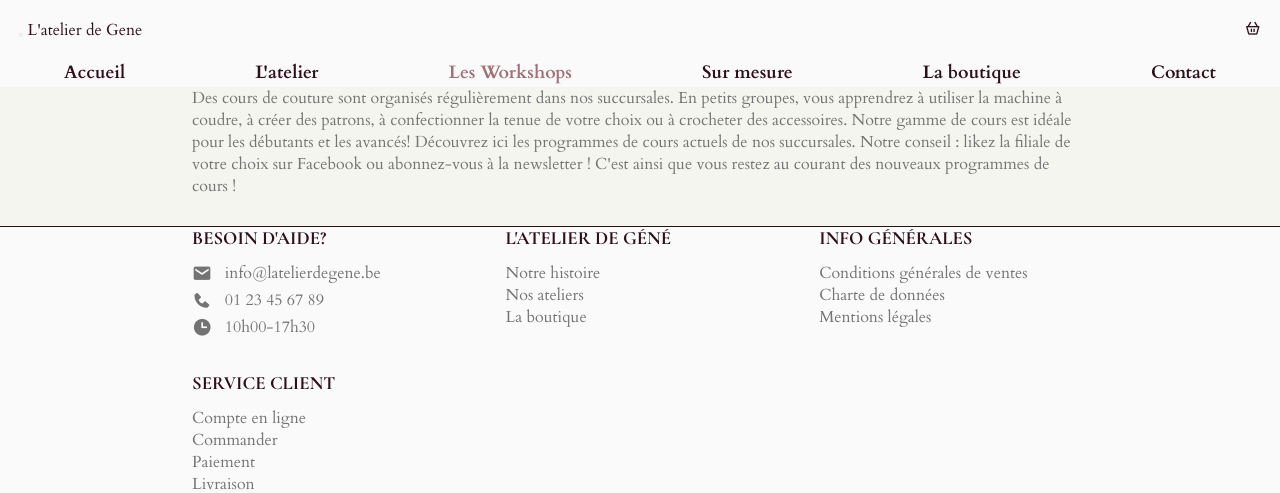
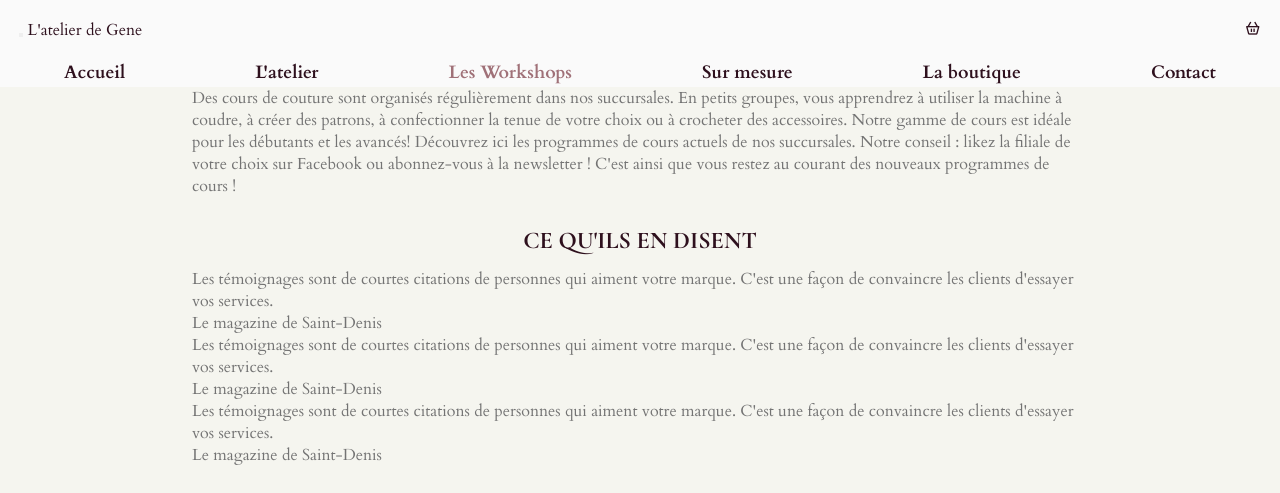
Before and after one commit to DianaNsibu/AtelierDeGene, a plain HTML site: page workshop.html in a window 1280 px wide. Shown: the top 493 px of the page. Drawn offline with nearby package versions, Linux system fonts and the light colour scheme.

Commit message:
ajout section temoignages

```diff
--- a/workshop.html
+++ b/workshop.html
@@ -42,7 +42,7 @@
         </nav>
     </header>
     <main>
-        <section>
+        <section class="workshop-intro">
             <p>Des cours de couture sont organisés régulièrement dans nos succursales. En petits groupes, vous
                 apprendrez à utiliser la machine à coudre, à créer des patrons, à confectionner la tenue de votre choix
                 ou à crocheter des accessoires.
@@ -51,6 +51,24 @@
                 actuels de nos succursales.
                 Notre conseil : likez la filiale de votre choix sur Facebook ou abonnez-vous à la newsletter ! C'est
                 ainsi que vous restez au courant des nouveaux programmes de cours !</p>
+        </section>
+        <section class="workshop-temoignage">
+            <h2>ce qu'ils en disent</h2>
+            <div class="temoignage-container">
+                <p>Les témoignages sont de courtes citations de personnes qui aiment votre marque. C'est une façon de
+                    convaincre les clients d'essayer vos services.</p>
+                <p class="coolors">Le magazine de Saint-Denis</p>
+            </div>
+            <div class="temoignage-container">
+                <p>Les témoignages sont de courtes citations de personnes qui aiment votre marque. C'est une façon de
+                    convaincre les clients d'essayer vos services.</p>
+                <p class="coolors">Le magazine de Saint-Denis</p>
+            </div>
+            <div class="temoignage-container">
+                <p>Les témoignages sont de courtes citations de personnes qui aiment votre marque. C'est une façon de
+                    convaincre les clients d'essayer vos services.</p>
+                <p class="coolors">Le magazine de Saint-Denis</p>
+            </div>
         </section>
     </main>
     <footer>
```
